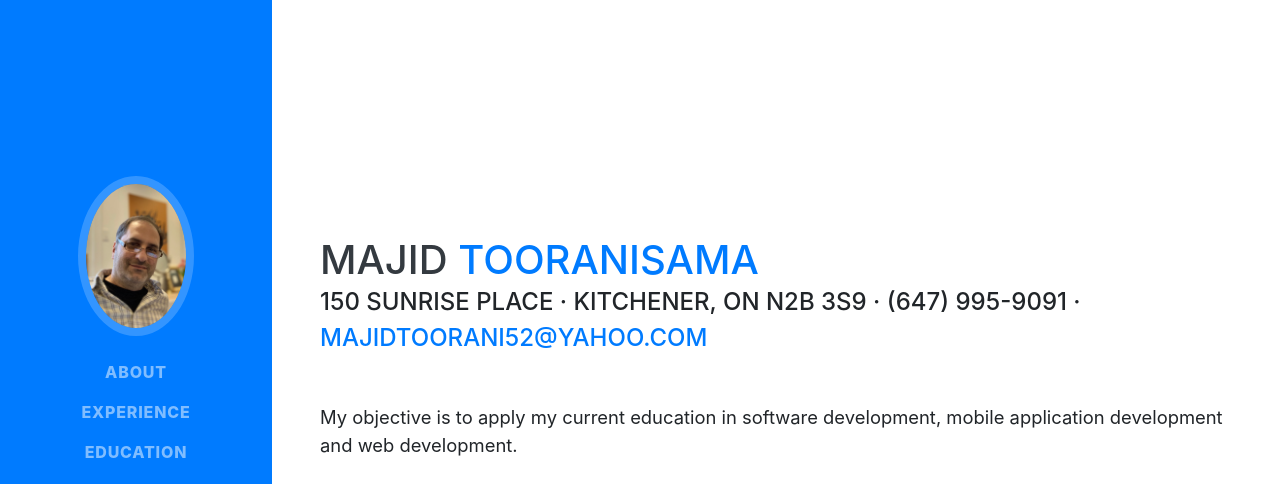
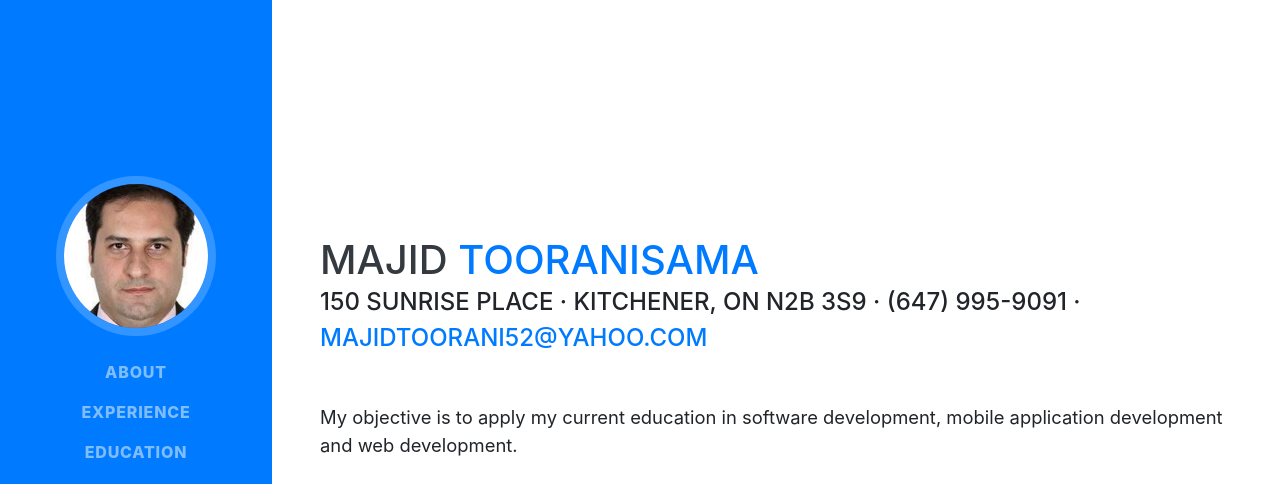
Before and after one commit to MajidToorani/RESUME, a website with bundled scripts: page index.html in a window 1280 px wide. Shown: the top 484 px of the page. Built offline with nearby package versions, Linux system fonts and the light colour scheme; a web font is replaced by a local one.

Commit message:
Update index.html

```diff
--- a/index.html
+++ b/index.html
@@ -29,7 +29,7 @@
     <a class="navbar-brand js-scroll-trigger" href="#page-top">
       <span class="d-block d-lg-none">Majid Tooranisama</span>
       <span class="d-none d-lg-block">
-        <img class="img-fluid img-profile rounded-circle mx-auto mb-2" src="img/profile.jpeg" alt="Majid">
+        <img class="img-fluid img-profile rounded-circle mx-auto mb-2" src="img/profile.jpg" alt="Majid">
       </span>
     </a>
     <button class="navbar-toggler" type="button" data-toggle="collapse" data-target="#navbarSupportedContent" aria-controls="navbarSupportedContent" aria-expanded="false" aria-label="Toggle navigation">
```
